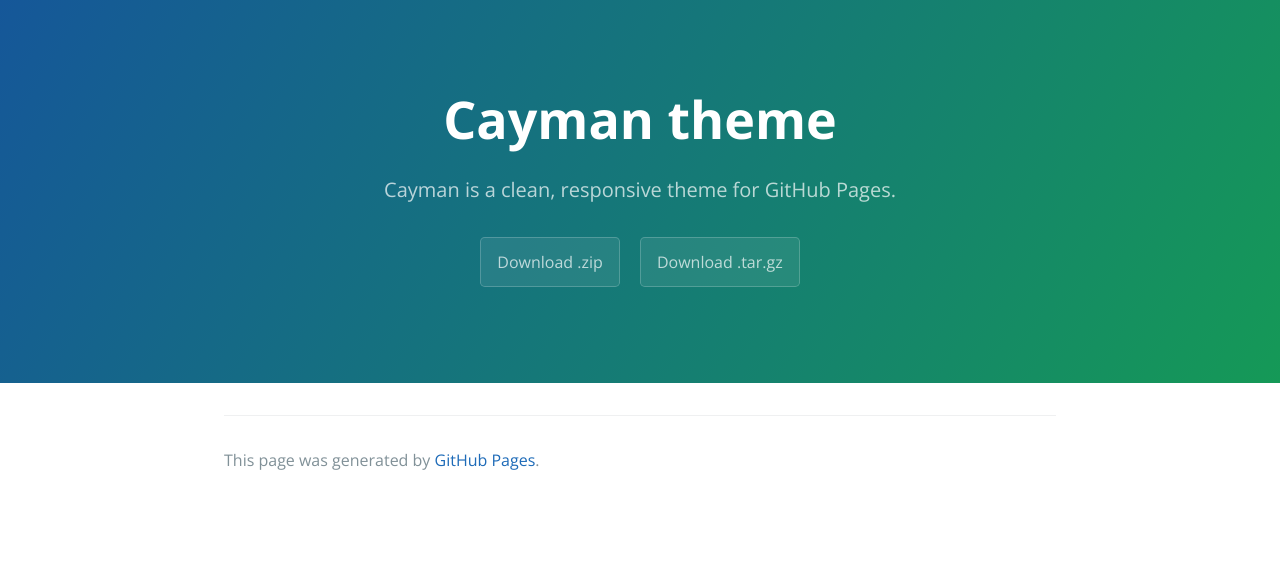
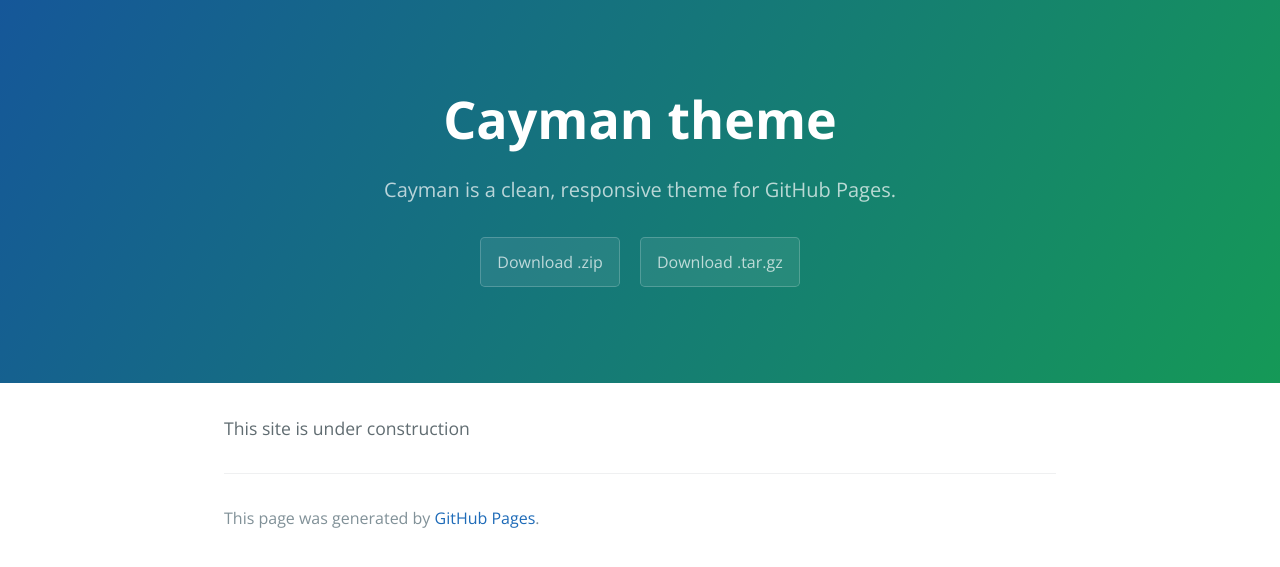
Before and after one commit to PaulDJudge/PaulDJudge.github.io, a Jekyll site: the page built from index.md, in a window 1280 px wide. Shown: the top 567 px of the page. Built offline with Jekyll 4.4.1, drawn with Linux system fonts in a browser that asks for light colours.

Commit message:
Update index.md

```diff
--- a/index.md
+++ b/index.md
@@ -1,3 +1,5 @@
 ---
 layout: default
 ---
+
+This site is under construction
```
